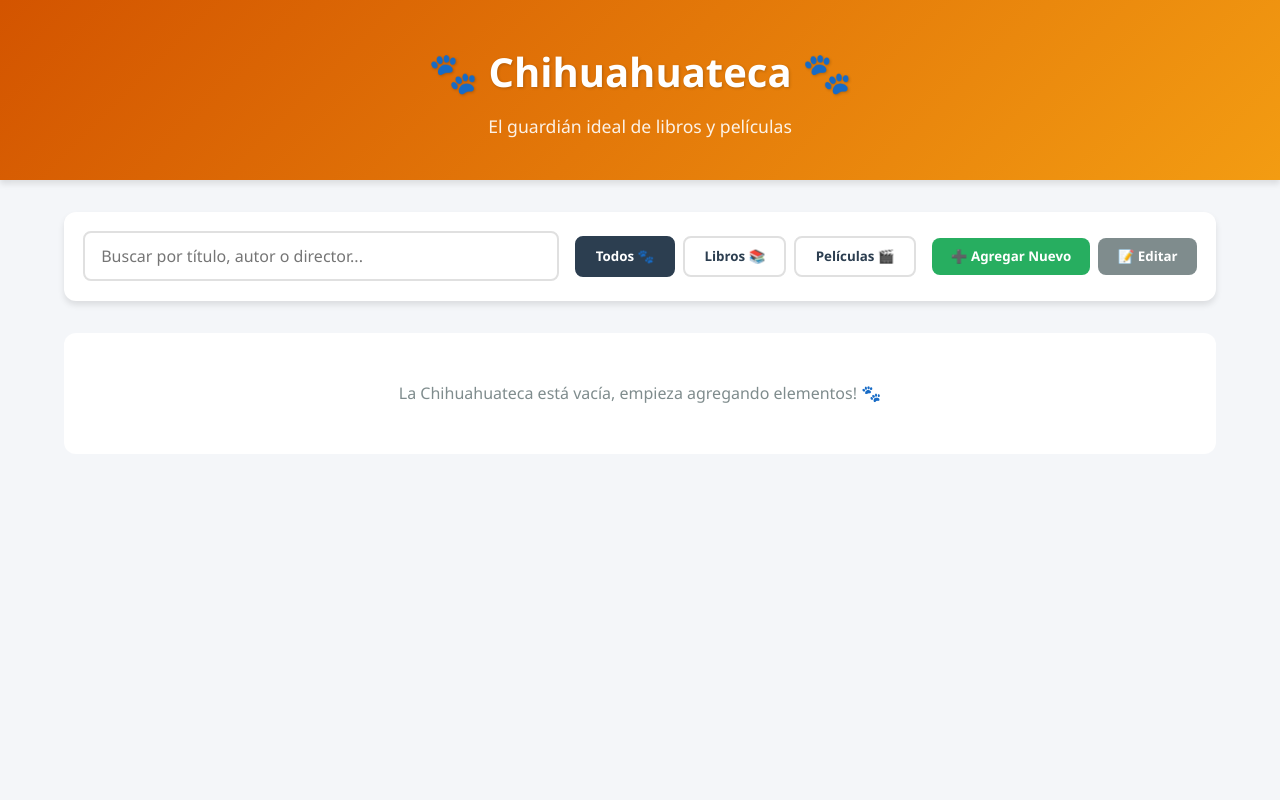
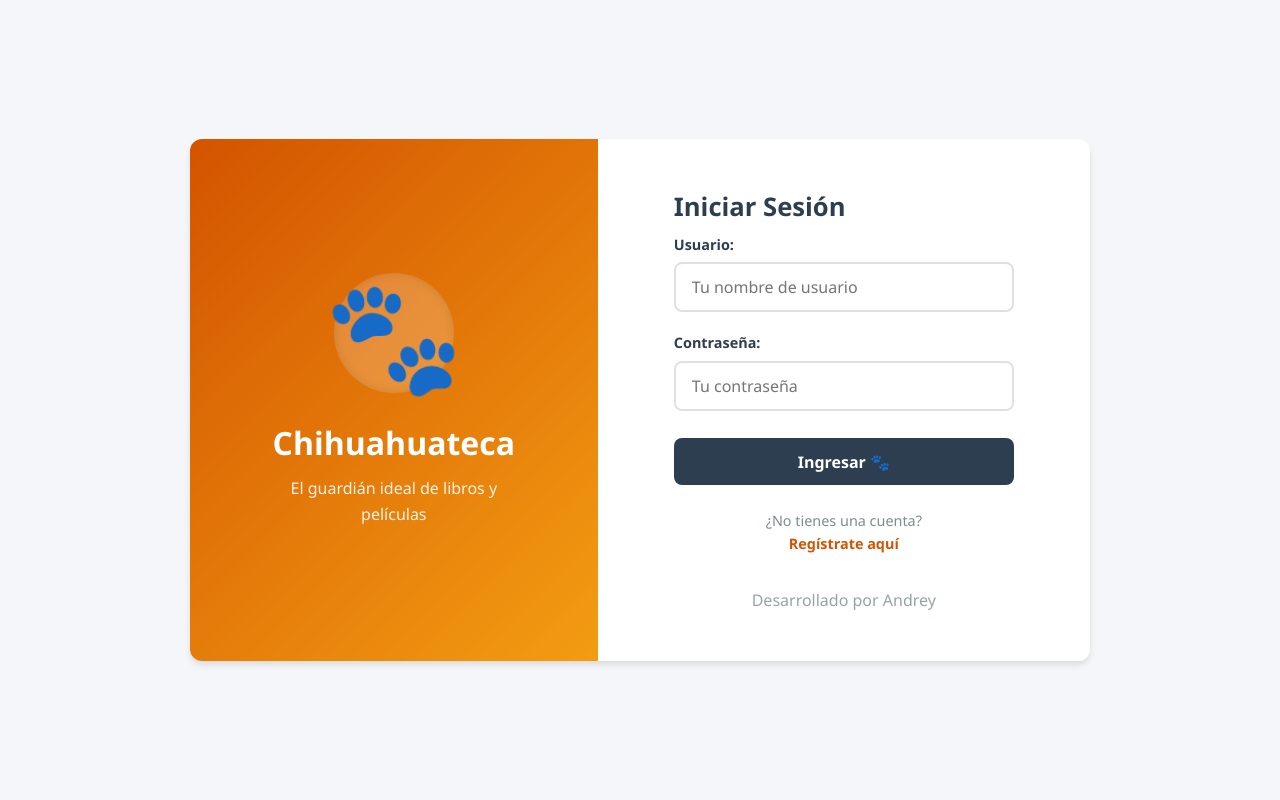
Before and after one commit to Andrey-Enrique-GM/Chihuahuateca, a Flask app: page / in a window 1280 px wide. Run offline with Flask 3, Linux system fonts and the light colour scheme; data that the repository does not hold is empty.

Commit message:
06, se agrego un login, incluyendo una nueva tabla 'usuarios' en la bd y todos los metodos necesarios para el funcionamiento del mismo

```diff
--- a/app.py
+++ b/app.py
@@ -1,6 +1,8 @@
 import os
-from flask import Flask, render_template, jsonify, request
+import pymysql
+from flask import Flask, redirect, render_template, jsonify, request, session, url_for
 from dotenv import load_dotenv
+from werkzeug.security import check_password_hash
 from entities.elemento import Elemento
 
 
@@ -16,14 +18,74 @@ app.secret_key = os.getenv("SECRET_KEY")
 # --- RUTAS DE NAVEGACION ---
 
 @app.route('/')
+def login_view():
+    return render_template('login.html')
+
+
+@app.route('/signup')
+def signup_view():
+    return render_template('signup.html')
+
+
+@app.route('/coleccion')
 def index():
-    # Manda a llamar al metodo estatico que mapea la tabla a objetos
+    # Si no hay un usuario en la sesión, lo mandamos al login de vuelta
+    if 'usuario_id' not in session:
+        return redirect(url_for('login_view'))
     coleccion_completa = Elemento.obtener_todos()
     return render_template('index.html', elementos=coleccion_completa)
 
 
 
 # --- RUTAS DE API ---
+
+@app.route('/api/login', methods=['POST'])
+def api_login():
+    # Recibir datos del formulario tradicional (POST)
+    username = request.form.get('username', '').strip()
+    password = request.form.get('password', '').strip()
+
+    if not username or not password:
+        return "Faltan datos", 400
+
+    conexion = None
+    try:
+        # Conexión rápida a la BD utilizando tus variables de entorno
+        conexion = pymysql.connect(
+            host=os.getenv("DB_HOST"),
+            port=int(os.getenv("DB_PORT", 24316)),
+            user=os.getenv("DB_USER"),
+            password=os.getenv("DB_PASSWORD"),
+            database=os.getenv("DB_NAME"),
+            ssl={'ssl': {}}
+        )
+        cursor = conexion.cursor(pymysql.cursors.DictCursor)
+
+        # Buscamos al usuario por su username
+        sql = "SELECT id, username, password, rol FROM usuarios WHERE username = %s"
+        cursor.execute(sql, (username,))
+        usuario = cursor.fetchone()
+
+        # Si el usuario existe y la contraseña coincide con el hash encriptado
+        if usuario and check_password_hash(usuario['password'], password):
+            # Guardamos los datos clave en la sesión de Flask
+            session['usuario_id'] = usuario['id']
+            session['username'] = usuario['username']
+            session['rol'] = usuario['rol']
+
+            # Login exitoso, redirigimos a la vista de la colección
+            return redirect(url_for('index'))
+        else:
+            # Si los datos no coinciden, mandamos un mensaje simple por ahora
+            return "Usuario o contraseña incorrectos. <a href='/'>Volver a intentar</a>", 401
+
+    except Exception as ex:
+        return f"Error en el servidor: {ex}", 500
+    finally:
+        if conexion and conexion.open:
+            cursor.close()
+            conexion.close()
+
 
 @app.route('/api/guardar', methods=['POST'])
 def api_guardar_elemento():
@@ -37,6 +99,7 @@ def api_guardar_elemento():
         opinion=data['opinion']
     )
     return jsonify({'success': exito})
+
 
 @app.route('/api/editar', methods=['POST'])
 def api_editar_elemento():
@@ -52,10 +115,12 @@ def api_editar_elemento():
     )
     return jsonify({'success': exito})
 
+
 @app.route('/api/borrar/<int:elemento_id>', methods=['DELETE'])
 def api_borrar_elemento(elemento_id):
     exito = Elemento.delete(elemento_id)
     return jsonify({'success': exito})
+
 
 @app.route('/api/elemento/<int:elemento_id>')
 def api_obtener_elemento_por_id(elemento_id):
--- a/static/css/style.css
+++ b/static/css/style.css
@@ -398,6 +398,178 @@ body {
 
 
 /* ==========================================================================
+   VISTAS DE AUTENTICACIÓN (LOGIN Y SIGNUP)
+   ========================================================================== */
+
+.body-autenticacion {
+    background-color: var(--bg-principal);
+    display: flex;
+    align-items: center;
+    justify-content: center;
+    min-height: 100vh;
+    padding: 1rem;
+}
+
+.contenedor-auth {
+    background-color: var(--blanco);
+    width: 100%;
+    max-width: 900px;
+    border-radius: var(--radio-borde);
+    box-shadow: var(--sombra);
+    display: flex;
+    overflow: hidden;
+}
+
+/* Panel Izquierdo */
+.panel-presentacion {
+    flex: 1;
+    background: linear-gradient(135deg, var(--chihuahua-brown), var(--chihuahua-light));
+    color: var(--blanco);
+    display: flex;
+    flex-direction: column;
+    align-items: center;
+    justify-content: center;
+    padding: 3rem 2rem;
+    text-align: center;
+}
+
+.logo-circulo {
+    width: 120px;
+    height: 120px;
+    background-color: rgba(255, 255, 255, 0.2);
+    border-radius: 50%;
+    display: flex;
+    align-items: center;
+    justify-content: center;
+    font-size: 3.5rem;
+    margin-bottom: 1.5rem;
+    box-shadow: inset 0 0 10px rgba(0,0,0,0.1);
+}
+
+.titulo-auth-app {
+    font-size: 2rem;
+    margin-bottom: 0.5rem;
+}
+
+.subtitulo-auth-app {
+    font-size: 1rem;
+    opacity: 0.9;
+    max-width: 260px;
+}
+
+/* Panel Derecho (Formulario limpio) */
+.panel-formulario {
+    flex: 1.2;
+    background-color: var(--blanco);
+    display: flex;
+    align-items: center;
+    justify-content: center;
+    padding: 3rem 2.5rem;
+}
+
+.formulario-contenido {
+    width: 100%;
+    max-width: 340px;
+}
+
+.saludo-auth {
+    font-size: 1.6rem;
+    color: var(--color-texto);
+    margin-bottom: 0.3rem;
+}
+
+.instruccion-auth {
+    color: #7f8c8d;
+    font-size: 0.9rem;
+    margin-bottom: 2rem;
+}
+
+.grupo-input-auth {
+    display: flex;
+    flex-direction: column;
+    gap: 0.4rem;
+    margin-bottom: 1.2rem;
+}
+
+.grupo-input-auth label {
+    font-size: 0.9rem;
+    font-weight: 600;
+}
+
+.grupo-input-auth input {
+    padding: 0.75rem 1rem;
+    border: 2px solid #e0e0e0;
+    border-radius: 8px;
+    font-size: 1rem;
+    transition: var(--transicion);
+}
+
+.grupo-input-auth input:focus {
+    border-color: var(--chihuahua-brown);
+    outline: none;
+}
+
+.btn-auth-enviar {
+    background-color: var(--color-texto);
+    color: var(--blanco);
+    border: none;
+    padding: 0.8rem;
+    border-radius: 8px;
+    font-size: 1rem;
+    font-weight: 600;
+    cursor: pointer;
+    transition: var(--transicion);
+    width: 100%;
+    margin-top: 0.5rem;
+    margin-bottom: 1.5rem;
+}
+
+.btn-auth-enviar:hover {
+    background-color: var(--chihuahua-brown);
+}
+
+.auth-enlace-cambio {
+    text-align: center;
+    font-size: 0.9rem;
+    margin-bottom: 2rem;
+}
+
+.auth-enlace-cambio p { color: #7f8c8d; }
+.auth-enlace-cambio a {
+    color: var(--chihuahua-brown);
+    text-decoration: none;
+    font-weight: bold;
+}
+.auth-enlace-cambio a:hover { text-decoration: underline; }
+
+.auth-footer {
+    text-align: center;
+    font-size: 0.8  rem;
+    color: #95a5a6;
+}
+
+/* Responsivo simple para móviles */
+@media (max-width: 768px) {
+    .contenedor-auth {
+        flex-direction: column;
+        max-width: 400px;
+    }
+    .panel-presentacion {
+        padding: 2rem 1rem;
+    }
+    .logo-circulo {
+        width: 90px;
+        height: 90px;
+        font-size: 2.5rem;
+    }
+    .panel-formulario {
+        padding: 2rem 1.5rem;
+    }
+}
+
+
+
+/* ==========================================================================
    MODO CELULAR (Media Query para pantallas menores a 768px)
    ========================================================================== */
 @media (max-width: 768px) {
--- /dev/null
+++ b/templates/login.html
@@ -0,0 +1,51 @@
+<!DOCTYPE html>
+<html lang="es">
+<head>
+    <meta charset="UTF-8">
+    <meta name="viewport" content="width=device-width, initial-scale=1.0">
+    <title>Chihuahuateca - Login</title>
+    <link rel="stylesheet" href="{{ url_for('static', filename='css/style.css') }}">
+</head>
+<body class="body-autenticacion">
+
+    <div class="contenedor-auth">
+        <div class="panel-presentacion">
+            <div class="logo-circulo">
+                <h1>🐾</h1>
+            </div>
+            <h2 class="titulo-auth-app">Chihuahuateca</h2>
+            <p class="subtitulo-auth-app">El guardián ideal de libros y películas</p>
+        </div>
+
+        <div class="panel-formulario">
+            <div class="formulario-contenido">
+                <h3 class="saludo-auth">Iniciar Sesión</h3>
+
+                <form action="/api/login" method="POST" id="form-login">
+                    <div class="grupo-input-auth">
+                        <label for="username">Usuario:</label>
+                        <input type="text" id="username" name="username" placeholder="Tu nombre de usuario" required>
+                    </div>
+
+                    <div class="grupo-input-auth">
+                        <label for="password">Contraseña:</label>
+                        <input type="password" id="password" name="password" placeholder="Tu contraseña" required>
+                    </div>
+
+                    <button type="submit" class="btn-auth-enviar">Ingresar 🐾</button>
+                </form>
+
+                <div class="auth-enlace-cambio">
+                    <p>¿No tienes una cuenta?</p>
+                    <a href="/signup">Regístrate aquí</a>
+                </div>
+
+                <footer class="auth-footer">
+                    <p>Desarrollado por Andrey</p>
+                </footer>
+            </div>
+        </div>
+    </div>
+
+</body>
+</html>
```
Also changed, not shown: templates/signup.html (added).
